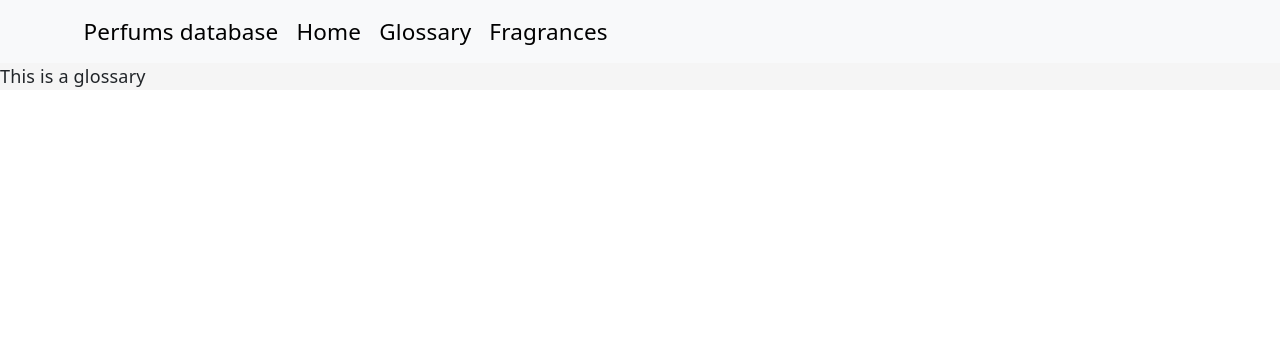
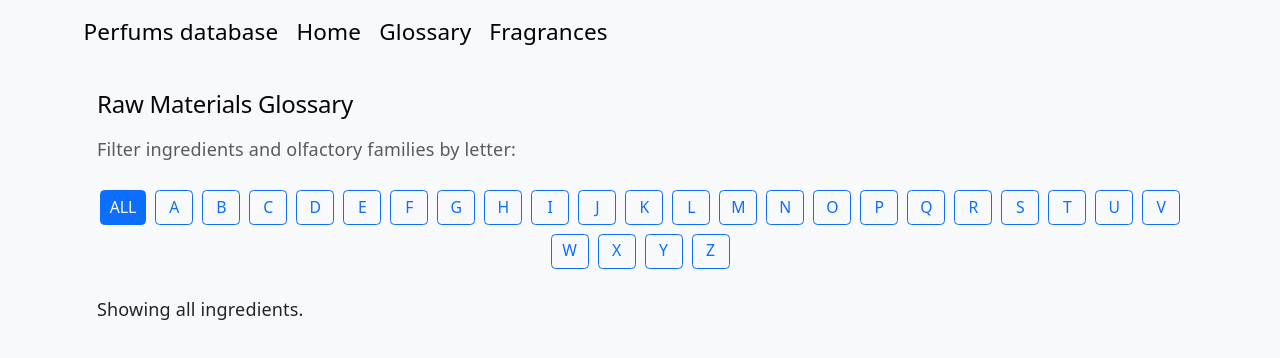
Before and after one commit to gpaparaz/perfume-web-app, a React (Vite) app in the folder client/: page /glossary in a window 1280 px wide. Shown: the top 358 px of the page. Built offline with nearby package versions, Linux system fonts and the light colour scheme.

Commit message:
basic style

```diff
--- a/client/src/App.tsx
+++ b/client/src/App.tsx
@@ -4,10 +4,12 @@ import Header from "./Header/Header";
 
 function App() {
   return (
-    <>
+    <div className="h-100 d-flex flex-column">
       <Header></Header>
-      <Outlet />
-    </>
+      <main className="flex-grow-1 container my-4 overflow-y-auto">
+        <Outlet />
+      </main>
+    </div>
   );
 }
 
--- /dev/null
+++ b/client/src/CustomComponents/AlphabetFilter.tsx
@@ -0,0 +1,39 @@
+interface AlphabetFilterProps {
+  activeLetter: string;
+  onLetterSelect: (letter: string) => void;
+}
+
+export default function AlphabetFilter({
+  activeLetter,
+  onLetterSelect,
+}: AlphabetFilterProps) {
+  const alphabet = Array.from({ length: 26 }, (_, i) =>
+    String.fromCharCode(65 + i)
+  );
+
+  return (
+    <div className="d-flex flex-wrap gap-2 justify-content-center my-4">
+      <button
+        className={`btn btn-sm ${
+          activeLetter === "" ? "btn-primary" : "btn-outline-primary"
+        }`}
+        onClick={() => onLetterSelect("")}
+      >
+        ALL
+      </button>
+
+      {alphabet.map((letter) => (
+        <button
+          key={letter}
+          className={`btn btn-sm ${
+            activeLetter === letter ? "btn-primary" : "btn-outline-primary"
+          }`}
+          onClick={() => onLetterSelect(letter)}
+          style={{ width: "38px" }}
+        >
+          {letter}
+        </button>
+      ))}
+    </div>
+  );
+}
--- a/client/src/Glossary/GlossaryPresenter.tsx
+++ b/client/src/Glossary/GlossaryPresenter.tsx
@@ -1,3 +1,31 @@
+import { useState } from "react";
+import AlphabetFilter from "../CustomComponents/AlphabetFilter";
+
 export default function GlossaryPresenter() {
-  return <>This is a glossary</>;
+  const [selectedLetter, setSelectedLetter] = useState<string>("");
+
+  return (
+    <div className="container">
+      <h2 className="mb-3">Raw Materials Glossary</h2>
+      <p className="text-muted">
+        Filter ingredients and olfactory families by letter:
+      </p>
+
+      <AlphabetFilter
+        activeLetter={selectedLetter}
+        onLetterSelect={setSelectedLetter}
+      />
+
+      <div className="mt-4">
+        {selectedLetter ? (
+          <p>
+            Showing materials starting with: <strong>{selectedLetter}</strong>
+          </p>
+        ) : (
+          <p>Showing all ingredients.</p>
+        )}
+        {/* Qui sotto mapperemo la lista dei componenti estratti da Première Peau */}
+      </div>
+    </div>
+  );
 }
--- a/client/src/index.css
+++ b/client/src/index.css
@@ -50,9 +50,15 @@
   }
 }
 
+#root {
+  height: 100vh;
+  margin: 0;
+  padding: 0;
+  background-color: #f8f9fa;
+}
+
 body {
   margin: 0;
-  background-color: whitesmoke;
 }
 
 h1,
```
